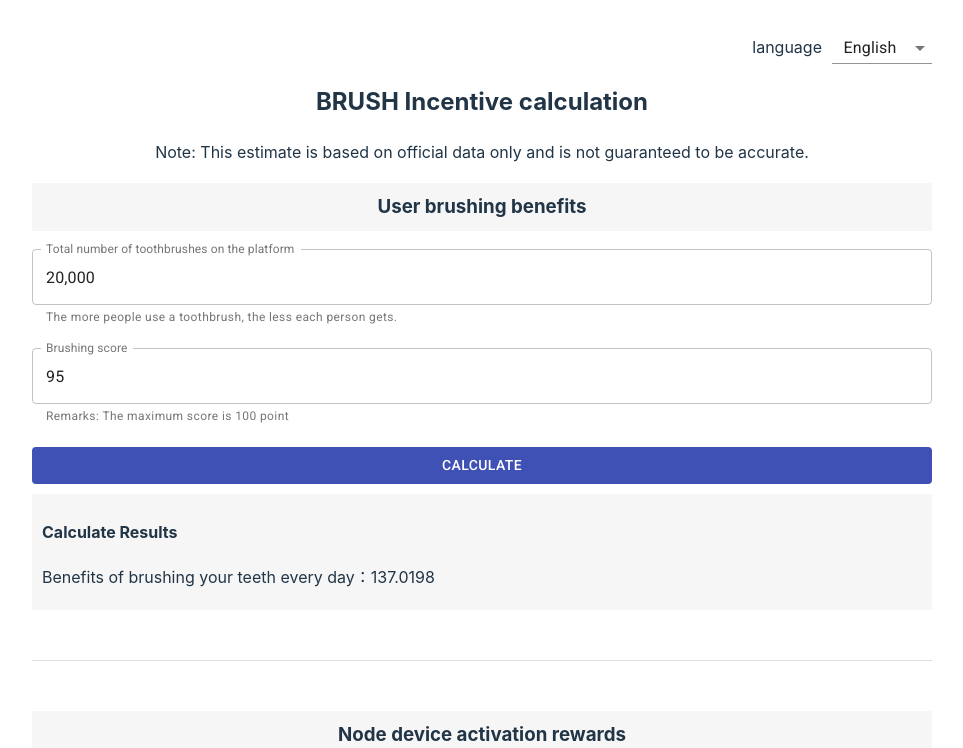
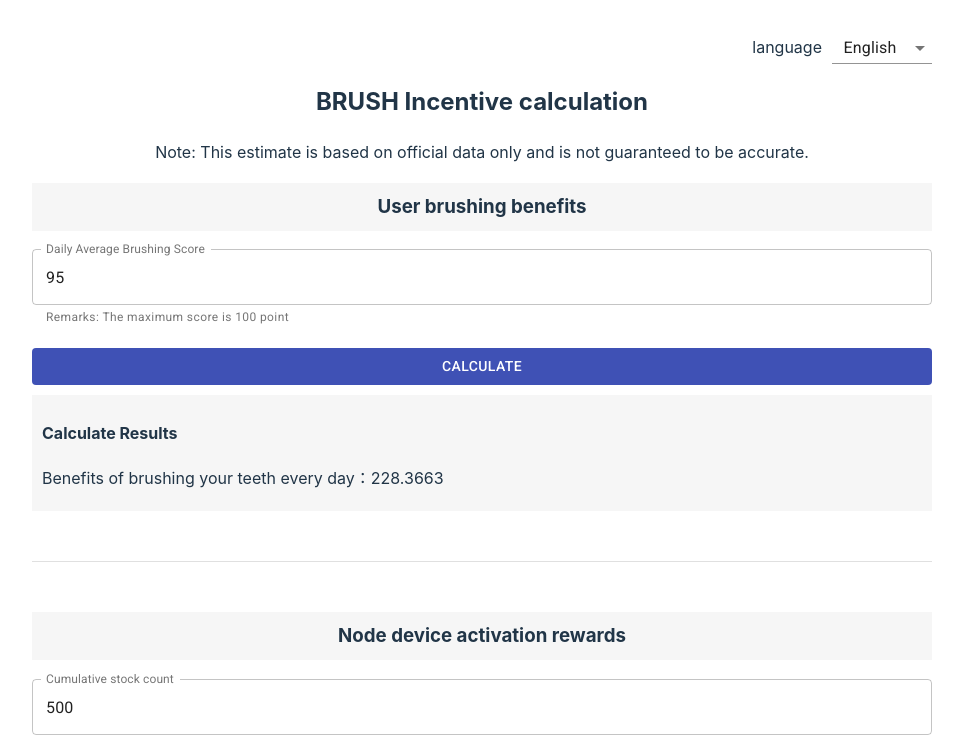
Before and after one commit to fsb2024/brushestimate, a React (Vite) app: page / in a window 1280 px wide. Shown: the top 748 px of the page, without its empty margins (158-1121 px from the left). Built offline with nearby package versions, Linux system fonts and the light colour scheme; the HTML template or start-up script is replaced by a standard one.

Commit message:
update:text

```diff
--- a/src/App.tsx
+++ b/src/App.tsx
@@ -257,7 +257,7 @@ const DeviceFormula = ({stakingMultiplier, lan}) => {
 
 const UserFormula = ({stakingMultiplier, lan}) => {
     const [state, setState] = useState({
-        total: 20000,
+        total: 12000,
         score: 95,
         res: 0
     })
@@ -283,22 +283,22 @@ const UserFormula = ({stakingMultiplier, lan}) => {
         <div>
             <h3 className="text-center">{locales[lan]['userTitle']}</h3>
             {/*<p>{locales[lan]['userDesc']}</p>*/}
-            <TextField
-                className="mb-20"
-                label={locales[lan]['userLabel1']}
-                name="total"
-                variant="outlined"
-                helperText={locales[lan]['userLabel1Help']}
-                InputProps={{
-                    inputComponent: NumberFormatCustom,
-                }}
-                InputLabelProps={{
-                    shrink: true
-                }}
-                value={state.total}
-                onChange={handleChange}
-                fullWidth
-            />
+            {/*<TextField*/}
+            {/*    className="mb-20"*/}
+            {/*    label={locales[lan]['userLabel1']}*/}
+            {/*    name="total"*/}
+            {/*    variant="outlined"*/}
+            {/*    helperText={locales[lan]['userLabel1Help']}*/}
+            {/*    InputProps={{*/}
+            {/*        inputComponent: NumberFormatCustom,*/}
+            {/*    }}*/}
+            {/*    InputLabelProps={{*/}
+            {/*        shrink: true*/}
+            {/*    }}*/}
+            {/*    value={state.total}*/}
+            {/*    onChange={handleChange}*/}
+            {/*    fullWidth*/}
+            {/*/>*/}
             <TextField
                 className="mb-20"
                 label={locales[lan]['userLabel2']}
--- a/src/locales/index.ts
+++ b/src/locales/index.ts
@@ -30,7 +30,7 @@ export default {
         userDesc:'According to official information, the daily amount of toothbrushing incentives released is about 2,301,369 (=4.2B*20%/365)',
         userLabel1:'Total number of toothbrushes on the platform',
         userLabel1Help:'The more people use a toothbrush, the less each person gets.',
-        userLabel2:'Brushing score',
+        userLabel2:'Daily Average Brushing Score',
         userLabel2Help:'Remarks: The maximum score is 100 point',
         userRes1: "Benefits of brushing your teeth every day",
     },
@@ -65,7 +65,7 @@ export default {
         userDesc:'根據官方公佈的信息，刷牙激勵每天釋放量約 2,301,369（=4.2B*20%/365）',
         userLabel1:'平台累計牙刷數',
         userLabel1Help:'使用牙刷的人數越多，每人個人分的就越少',
-        userLabel2:'刷牙分數',
+        userLabel2:'日均刷牙得分',
         userLabel2Help:'備註：最高為100分',
         userRes1: "每天刷牙收益",
     }
```
